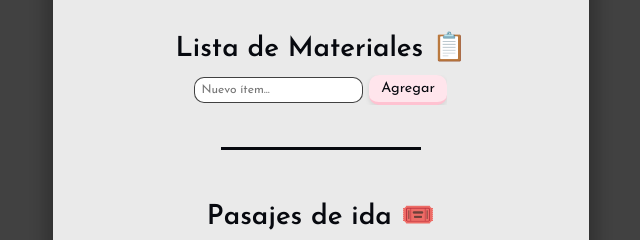
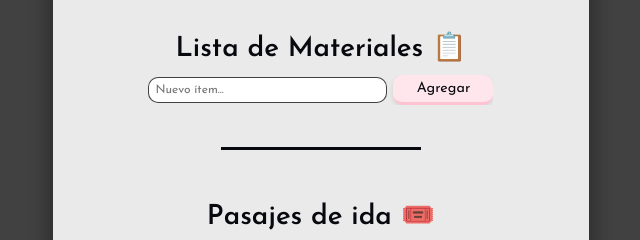
Before and after one commit to codeOchoa/mooor, a website: page public/index.html in a window 1280 px wide. Shown: the part 97-337 px from the top of the page, without its empty margins (319-959 px from the left). Drawn offline with nearby package versions, Linux system fonts and the light colour scheme; no server answers.

Commit message:
Update Fix

```diff
--- a/public/style.css
+++ b/public/style.css
@@ -106,6 +106,7 @@ button {
     color: var(--letter-color);
     border: 1px solid var(--bgBlack-color);
     border-radius: 10px;
+    width: 225px;
 }
 
 .itemInput-button   {
```
